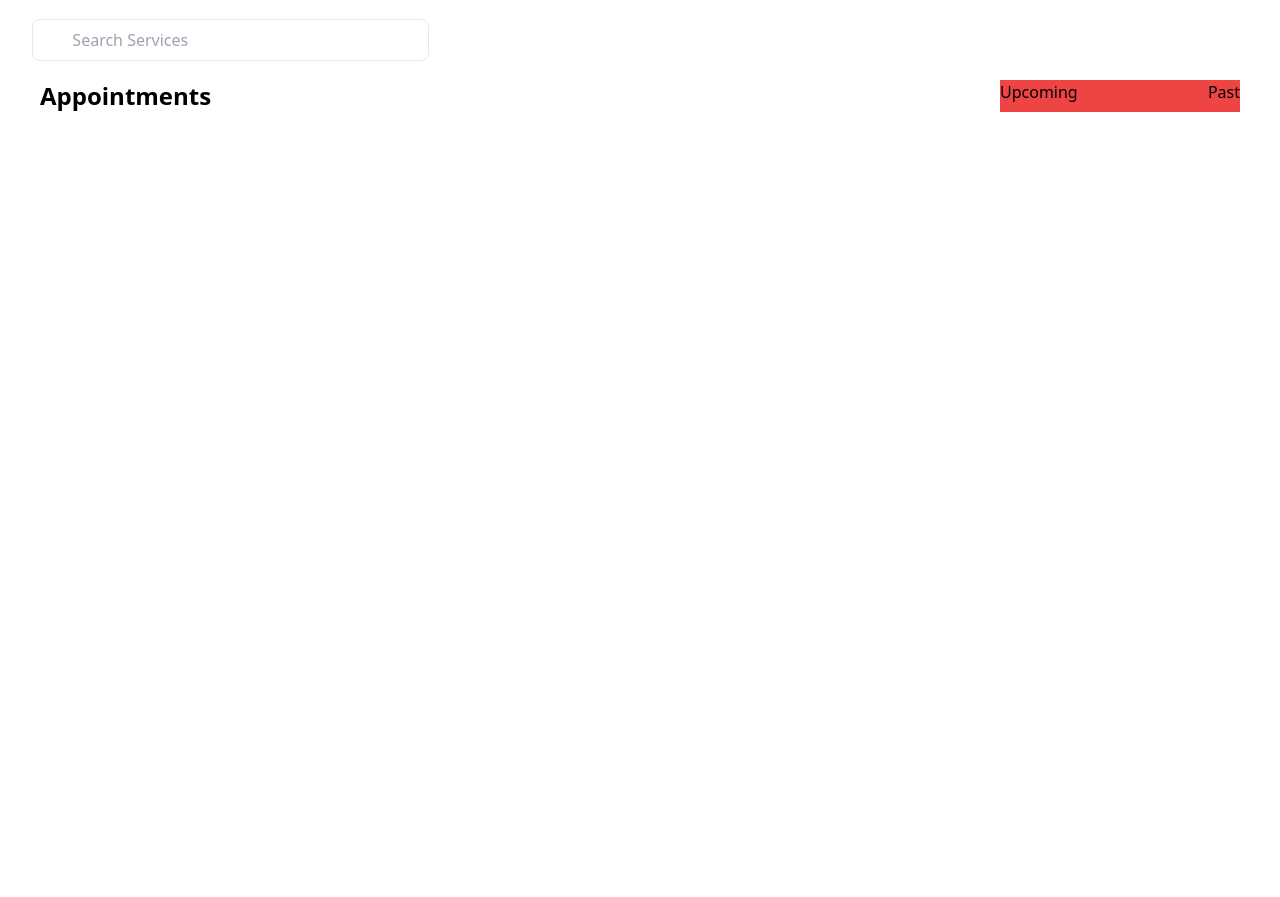
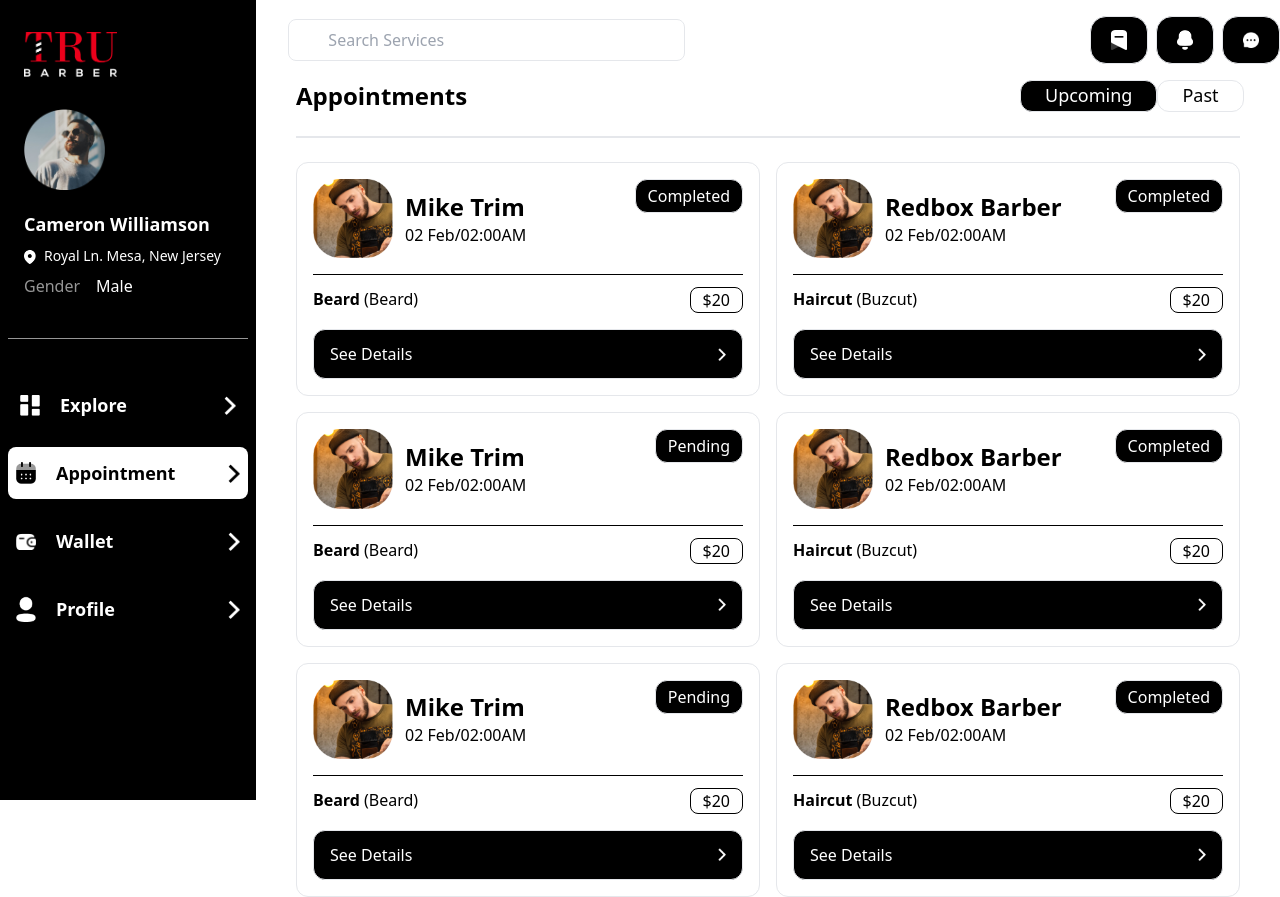
Before and after one commit to Soda-bees/trubarber-web, a React (Create React App) app: page /appointment in a window 1280 px wide. Before the commit the page ends 800 px from the top, so only its background shows below. Built offline with nearby package versions, Linux system fonts and the light colour scheme.

Commit message:
working on wallet screen

```diff
--- a/src/components/Header/index.tsx
+++ b/src/components/Header/index.tsx
@@ -47,7 +47,7 @@ const Header = ({ showSidebar }: Props) => {
 
   return (
     <div
-      className={`flex flex-col items-center px-3 lg:px-8 w-full fixed top-0 z-10 transition-transform duration-300 max-w-[2800px] md:pr-[28%] lg:pr-[25%] xl:pr-[20%] 2xl:pr-[17%] ${
+      className={`flex flex-col items-center px-3 lg:px-8 w-full fixed top-0 z-10 transition-transform duration-300 max-w-[2800px] sm:pr-[15%] md:pr-[37%] lg:pr-[25%] xl:pr-[20%] 2xl:pr-[17%] ${
         isVisible ? "translate-y-0" : "-translate-y-full"
       }`}
     >
@@ -66,34 +66,34 @@ const Header = ({ showSidebar }: Props) => {
             className="focus:outline-none ml-[3%] border-none bg-transparent w-full text-inputGray"
           />
         </div>
-        {authToken ? (
-          <div className="flex flex-row items-center items-center justify-center ">
+        {!authToken ? (
+          <div className="flex flex-row items-center items-center justify-center">
             <div
-              className="border bg-black  rounded-lg ml-2 p-2 sm:p-[10px] flex items-center justify-center cursor-pointer"
+              className="border bg-black  rounded-2xl ml-2 px-5 h-12 flex items-center justify-center cursor-pointer"
               title="Bookmark"
             >
               <img
                 src={images.bookmarkIcon}
-                className="w-4 h-4 sm:w-5 sm:h-5 object-contain"
+                className="w-[16px] object-contain"
               />
             </div>
             <div
-              className="border bg-black  rounded-lg ml-2 p-2 sm:p-[10px] flex items-center justify-center cursor-pointer"
+              className="border bg-black  rounded-2xl ml-2 px-5 h-12 flex items-center justify-center cursor-pointer"
               title="Notification"
             >
               <img
                 src={images.notificationIcon}
-                className="w-4 h-4 sm:w-5 sm:h-5 object-contain"
+                className="w-[16px] object-contain"
               />
             </div>
             <div
-              className="border bg-black  rounded-lg ml-2 p-2 sm:p-[10px] flex items-center justify-center cursor-pointer"
+              className="border bg-black  rounded-2xl ml-2 px-5 h-12 flex items-center justify-center cursor-pointer"
               title="Chat"
             >
               <img
                 src={images.chatIcon}
                 alt="Chat"
-                className="w-4 h-4 sm:w-5 sm:h-5 object-contain"
+                className="w-[16px] object-contain"
               />
             </div>
           </div>
--- a/src/screens/Appointment/index.tsx
+++ b/src/screens/Appointment/index.tsx
@@ -1,18 +1,192 @@
-import React from "react";
+import React, { useState } from "react";
+import images from "../../services/config/images";
 
-type Props = {};
+const Appointment = () => {
+  const [isModalOpen, setIsModalOpen] = useState<boolean>(false);
+  const [selectedAppointment, setSelectedAppointment] = useState<any>()
+  const [appointmentStatus, setAppointmentStatus] =
+    useState<string>("upcoming");
 
-const Appointment = (props: Props) => {
+  type upcoming = {
+    name: string;
+    date: string;
+    service: string;
+    status: string;
+    serviceCategory: string;
+    price: number;
+  };
+
+  const [upComingAppointment, setUpComingAppointment] = useState<any>([
+    {
+      name: "Mike Trim",
+      date: "02 Feb/02:00AM",
+      service: "Beard",
+      serviceCategory: "(Beard)",
+      status: "Completed",
+      price: 20,
+    },
+    {
+      name: "Redbox  Barber",
+      date: "02 Feb/02:00AM",
+      service: "Haircut",
+      serviceCategory: "(Buzcut)",
+      status: "Completed",
+      price: 20,
+    },
+    {
+      name: "Mike Trim",
+      date: "02 Feb/02:00AM",
+      service: "Beard",
+      serviceCategory: "(Beard)",
+      status: "Pending",
+      price: 20,
+    },
+    {
+      name: "Redbox  Barber",
+      date: "02 Feb/02:00AM",
+      service: "Haircut",
+      serviceCategory: "(Buzcut)",
+      status: "Completed",
+      price: 20,
+    },
+    {
+      name: "Mike Trim",
+      date: "02 Feb/02:00AM",
+      service: "Beard",
+      serviceCategory: "(Beard)",
+      status: "Pending",
+      price: 20,
+    },
+    {
+      name: "Redbox  Barber",
+      date: "02 Feb/02:00AM",
+      service: "Haircut",
+      serviceCategory: "(Buzcut)",
+      status: "Completed",
+      price: 20,
+    },
+  ]);
+
+  const handleClick = (item: any) => {
+    console.log(item);
+
+    setSelectedAppointment(item);
+    setIsModalOpen(!isModalOpen);
+  };
+
   return (
-    <div className="px-10">
-      <div className="flex flex-row justify-between">
-        <div className="text-2xl font-bold">Appointments</div>
-        <div className="flex flex-row justify-between bg-red-500 w-60">
-          <div >Upcoming</div>
-          <div>Past</div>
+    <div className="px-4 md:px-10">
+    <div className="flex flex-col md:flex-row justify-between border-b-2 pb-4">
+      <div className="text-2xl flex justify-center font-bold mb-2">Appointments</div>
+      <div className="flex flex-row justify-between md:w-[220px] mb-2">
+        <div
+          className={`text-lg font-light border px-4 md:px-6 rounded-xl cursor-pointer ${
+            appointmentStatus === "upcoming" ? "bg-black text-white" : ""
+          }`}
+          title="Upcoming"
+          onClick={() => setAppointmentStatus("upcoming")}
+        >
+          Upcoming
+        </div>
+        <div
+          className={`text-lg font-light border px-4 md:px-6 rounded-xl cursor-pointer ${
+            appointmentStatus === "past" ? "bg-black text-white" : ""
+          }`}
+          title="Past"
+          onClick={() => setAppointmentStatus("past")}
+        >
+          Past
         </div>
       </div>
     </div>
+    <div className="mt-6">
+      {appointmentStatus === "upcoming" ? (
+        <div className="grid grid-cols-1 lg:grid-cols-2 2xl:grid-cols-3 gap-4">
+          {upComingAppointment.map((item: any, index: number) => (
+            <div className="border rounded-xl p-4" key={index}>
+              <div className="flex flex-row justify-between border-b border-black pb-4">
+                <div className="flex flex-row">
+                  <img src={images.barberAppointmentImg} className="w-16 md:w-20" />
+                  <div className="flex flex-col self-center ml-3">
+                    <div className="text-xl md:text-2xl text-black font-bold">
+                      {item.name}
+                    </div>
+                    <div className="text-black font-light">{item.date}</div>
+                  </div>
+                </div>
+                <div className="border rounded-xl text-white bg-black px-3 py-1 flex self-start">
+                  {item.status}
+                </div>
+              </div>
+              <div className="flex justify-between mt-3">
+                <div className="flex">
+                  <div className="text-black font-bold">{item.service}</div>
+                  <div className="text-black font-light ml-1">
+                    {item.serviceCategory}
+                  </div>
+                </div>
+                <div className="border border-black text-black px-3 rounded-lg">
+                  ${item.price}
+                </div>
+              </div>
+              <div
+                className="flex items-center justify-between border bg-black rounded-xl py-3 px-4 cursor-pointer mt-4 text-white"
+                onClick={() => handleClick(item)}
+              >
+                See Details
+                <img src={images.arrowBtn} className="w-2" />
+              </div>
+            </div>
+          ))}
+        </div>
+      ) : (
+        <div>Past Appointments</div>
+      )}
+    </div>
+    {isModalOpen && (
+      <div className="fixed inset-0 flex items-center justify-center bg-black bg-opacity-50 p-4 sm:p-6 z-50  max-w-[2800px] mx-auto">
+        <div className="bg-white w-full sm:w-4/5 md:w-2/3 lg:w-1/3 flex flex-col p-2 xs:p-6 rounded-xl shadow-lg">
+          <div className="flex justify-between items-center border-b-2 pb-3">
+            <div className="text-xl font-bold">Appointment Details</div>
+            <div
+              className="bg-black p-3 rounded-xl cursor-pointer"
+              onClick={() => setIsModalOpen(false)}
+            >
+              <img
+                src={images.cross}
+                className="w-4 filter invert brightness-0"
+              />
+            </div>
+          </div>
+          <div className="flex justify-between mt-3">
+            <div className="text-lg text-black font-bold">Selected Date</div>
+            <div className="text-base text-black ">02/Feb/2024</div>
+          </div>
+          <div className="flex justify-between mt-3 border-b-2 pb-3">
+            <div className="text-lg text-black font-bold">Selected Time</div>
+            <div className="text-base text-black ">02:00 PM</div>
+          </div>
+          <div className="flex flex-row my-5">
+            <img src={images.barberAppointmentImg} className="w-16 md:w-20" />
+            <div className="flex flex-col ml-3">
+              <div className="text-xl md:text-2xl text-black font-bold">
+                {selectedAppointment?.name}
+              </div>
+              <div className="text-black font-light">02:00-02:45</div>
+            </div>
+          </div>
+          <div>{selectedAppointment?.service}</div>
+          <div className="flex justify-between mt-3">
+            <div className="font-light">{selectedAppointment?.serviceCategory}</div>
+            <div className="rounded-lg">${selectedAppointment?.price}.00</div>
+          </div>
+          <div className="flex justify-end mt-10 font-bold">
+            Total: ${selectedAppointment?.price}.00
+          </div>
+        </div>
+      </div>
+    )}
+  </div>
   );
 };
 
--- a/src/screens/Layout/index.tsx
+++ b/src/screens/Layout/index.tsx
@@ -31,7 +31,7 @@ const Layout = (props: Props) => {
     "/create-barber-profile",
   ];
   const shouldShowSidebar =
-    authToken && !noSidebarPaths.includes(location.pathname);
+    !authToken && !noSidebarPaths.includes(location.pathname);
   const shouldShowHeader = !noHeaderPaths.includes(location.pathname);
 
   useEffect(() => {
--- a/src/screens/Wallet/index.tsx
+++ b/src/screens/Wallet/index.tsx
@@ -1,11 +1,28 @@
-import React from 'react'
+import React from "react";
+import images from "../../services/config/images";
 
-type Props = {}
+type Props = {};
 
 const Wallet = (props: Props) => {
   return (
-    <div>Wallet</div>
-  )
-}
+    <div className="px-4 md:px-10">
+      <div className="text-2xl font-bold border-b-2 pb-4">Wallet</div>
+      <div className="flex flex-row">
+        <div className="flex flex-col items-center">
+          <div>Available Balance</div>
+          <div>This is your current balance available for payments</div>
+          <div className="flex flex-row items-center border">
+            <img src={images.walletBlack} className="w-[35%]"/>
+            <div>
+              <div>Current Balance</div>
+              <div>$123456</div>
+            </div>
+          </div>
+        </div>
+        <div ></div>
+      </div>
+    </div>
+  );
+};
 
-export default Wallet
+export default Wallet;
--- a/src/services/config/images.tsx
+++ b/src/services/config/images.tsx
@@ -59,6 +59,8 @@ import securityWhite from "../../assets/Images/securityWhite.png";
 import notificationIcon from "../../assets/Images/notificationIcon.png";
 import bookmarkIcon from "../../assets/Images/bookmarkIcon.png";
 import chatIcon from "../../assets/Images/chatIcon.png";
+import barberAppointmentImg from "../../assets/Images/barberAppointmentImg.png";
+import walletBlack from "../../assets/Images/walletBlack.png";
 
 const images = {
   edit,
@@ -122,6 +124,8 @@ const images = {
   notificationIcon,
   bookmarkIcon,
   chatIcon,
+  barberAppointmentImg,
+  walletBlack,
 };
 
 export default images;
```
Also changed, not shown: src/services/config/router.tsx (+13 -15 lines), src/assets/Images/barberAppointmentImg.png (added), src/assets/Images/walletBlack.png (added).
